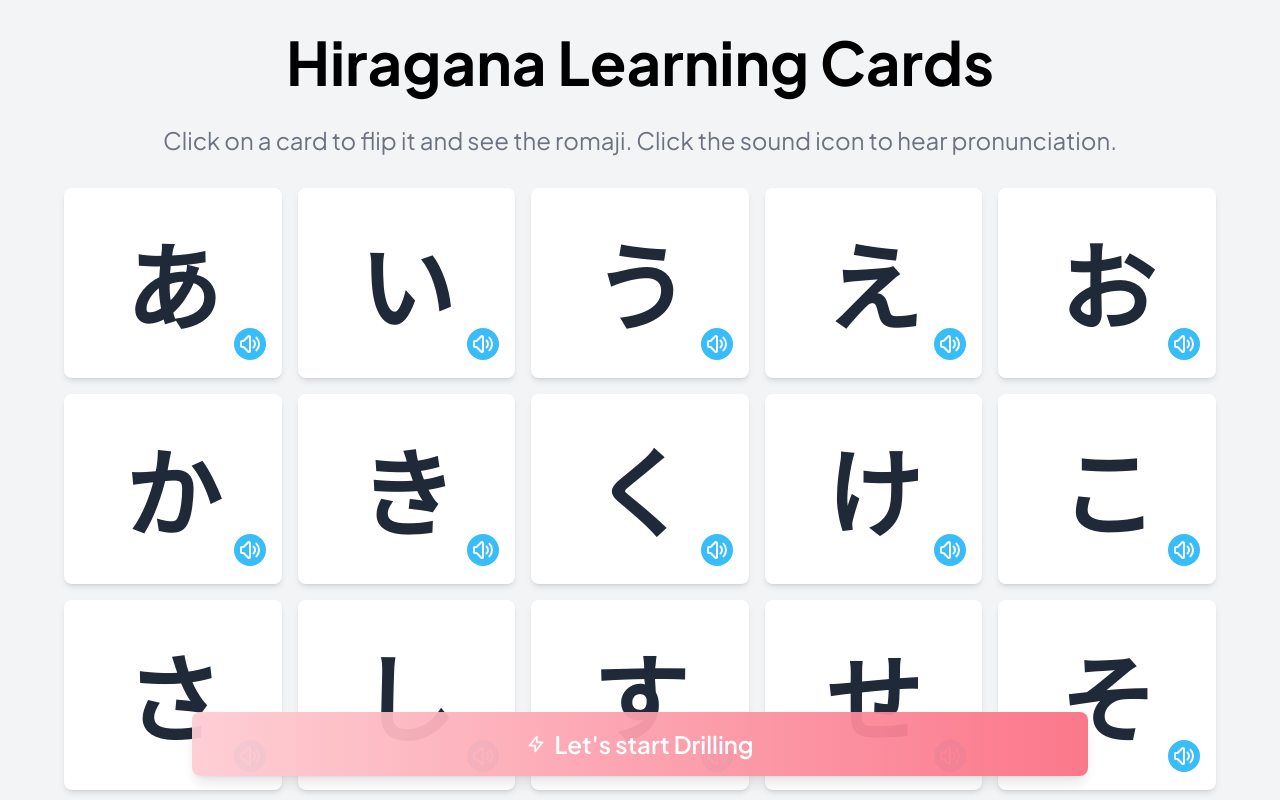
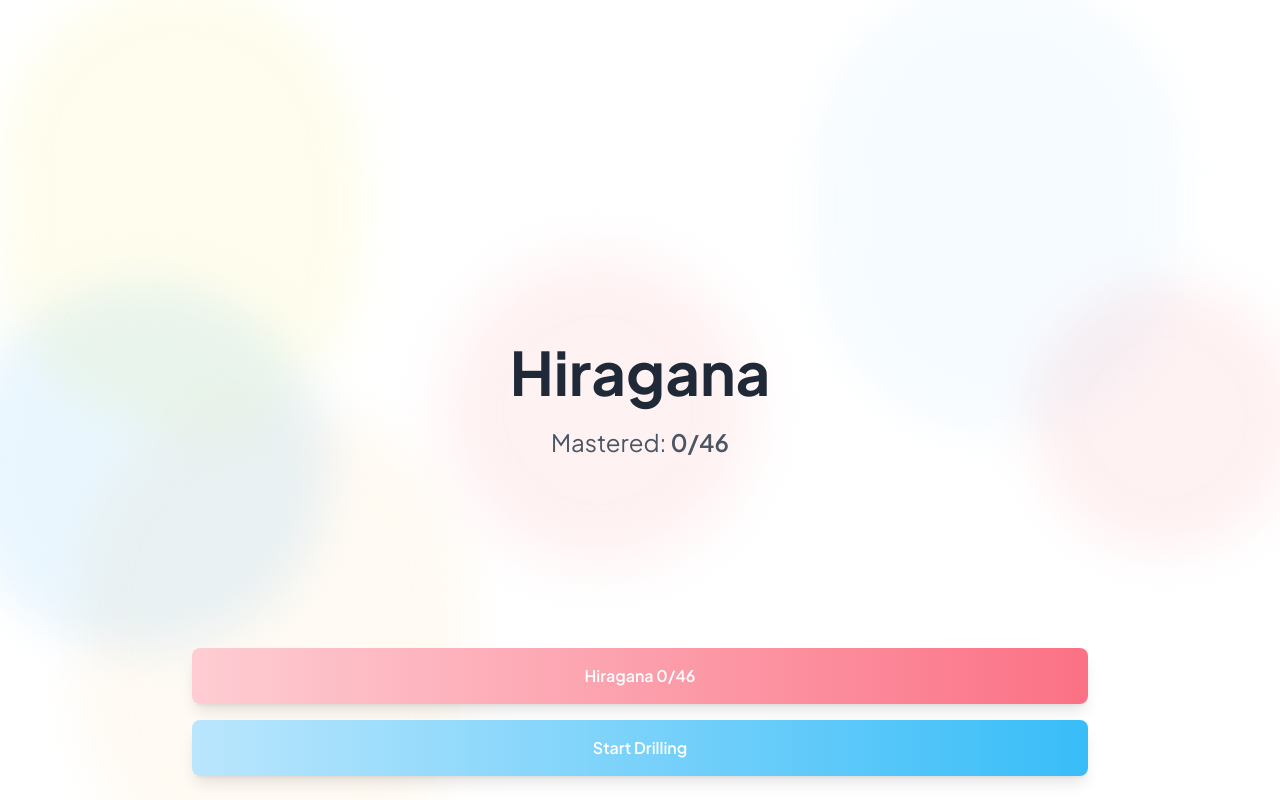
Before and after one commit to Padillahirpan/hika-nihongo-website, a Next.js app: page / in a window 1280 px wide. Shown: the top 800 px of the page. Built offline with nearby package versions, Linux system fonts and the light colour scheme.

Commit message:
feat: add home page

```diff
--- a/app/page.js
+++ b/app/page.js
@@ -1,104 +1,69 @@
-"use client";
+'use client';
 
-import { useState, useEffect } from "react";
-import HiraganaCard from "../components/HiraganaCard";
-import EmptyCard from "../components/EmptyCard";
-import { hiraganaData } from "../data/hiraganaData";
-import { useRouter } from "next/navigation";
+import { useState, useEffect } from 'react';
+import Link from 'next/link';
+import { hiraganaData } from '../data/hiraganaData';
 
-export default function Home() {
-  const router = useRouter();
-  const [updatedHiraganaData, setUpdatedHiraganaData] = useState(hiraganaData);
+export default function HomePage() {
+  const [masteredCount, setMasteredCount] = useState(0);
+  const totalHiragana = hiraganaData.filter(char => char.hiragana !== ' ').length;
 
-  // Function to load mastery levels from localStorage
-  const loadMasteryLevels = () => {
-    const savedMasteryLevels = JSON.parse(
-      localStorage.getItem("hiraganaProgress") || "{}",
-    );
+  useEffect(() => {
+    // Count mastered hiragana from localStorage
+    try {
+      const savedProgress = localStorage.getItem('hiraganaProgress');
+      if (savedProgress) {
+        const parsedProgress = JSON.parse(savedProgress);
+        // Ensure parsedProgress is an object before counting mastered items
+        const mastered = typeof parsedProgress === 'object'
+          ? Object.values(parsedProgress).filter(level => level >= 90).length
+          : 0;
 
-    // Update hiraganaData with saved mastery levels
-    const updatedData = hiraganaData.map((item) => ({
-      ...item,
-      masteryLevel: savedMasteryLevels[item.romaji] || item.masteryLevel,
-    }));
 
-    setUpdatedHiraganaData(updatedData);
-  };
-
-  // Load saved mastery levels from localStorage on component mount
-  useEffect(() => {
-    loadMasteryLevels();
-
-    // Add event listener to reload data when window gains focus (user returns from drilling)
-    const handleFocus = () => {
-      loadMasteryLevels();
-    };
-
-    window.addEventListener("focus", handleFocus);
-
-    // Cleanup event listener
-    return () => {
-      window.removeEventListener("focus", handleFocus);
-    };
+        console.log(`this is mastered: ${mastered} dan ${savedProgress}`);
+        setMasteredCount(mastered);
+      }
+    } catch (error) {
+      console.error("Failed to load mastery data:", error);
+      setMasteredCount(0); // Set to 0 if there's an error
+    }
   }, []);
 
-  const handleDrillingClick = () => {
-    router.push("/drilling");
-  };
-
   return (
-    <main className="min-h-screen p-8 bg-gray-100">
-      <div className="max-w-6xl mx-auto">
-        <h1 className="text-6xl font-bold text-center mb-8 font-jakarta">
-          Hiragana Learning Cards
-        </h1>
-        <p className="text-2xl font-regular text-gray-500 text-center mb-8 font-jakarta">
-          Click on a card to flip it and see the romaji. Click the sound icon to
-          hear pronunciation.
-        </p>
-
-        <div className="grid grid-cols-5 md:grid-cols-5 lg:grid-cols-5 gap-2 sm:gap-4">
-          {updatedHiraganaData.map((item, index) => (
-            <div key={index} className="flex justify-center">
-              {item.hiragana !== " " ? (
-                <HiraganaCard
-                  hiragana={item.hiragana}
-                  romaji={item.romaji}
-                  masteryLevel={item.masteryLevel}
-                />
-              ) : (
-                <EmptyCard />
-              )}
-            </div>
-          ))}
-        </div>
-        <div className="w-full h-[20px] mt-16 rounded-lg mb-4 flex items-center justify-center"/>
+    <div className="min-h-screen bg-white">
+      <div className="absolute inset-0 overflow-hidden">
+        <div className="absolute -left-10 top-1/3 w-[24rem] h-[24rem] bg-sky-100 rounded-full mix-blend-multiply filter blur-xl opacity-70 animate-blob"></div>
+        <div className="absolute -right-10 top-1/3 w-72 h-72 bg-rose-100 rounded-full mix-blend-multiply filter blur-xl opacity-50 animate-blob animation-delay-2000"></div>
+        <div className="absolute left-1/3 bottom-1/4 w-72 h-72 bg-rose-100 rounded-full mix-blend-multiply filter blur-xl opacity-50 animate-blob animation-delay-4000"></div>
+        <div className="absolute left-20 top-1/2 bottom-1/4 w-[30%] h-[60%] bg-orange-100 rounded-full mix-blend-multiply filter blur-xl opacity-30 animate-blob animation-delay-6000"></div>
+        <div className="absolute right-20 -top-10 w-[30%] h-[60%] bg-sky-100 rounded-full mix-blend-multiply filter blur-xl opacity-30 animate-blob animation-delay-2000"></div>
+        <div className="absolute start1/2 -top-10 w-[30%] h-[60%] bg-yellow-100 rounded-full mix-blend-multiply filter blur-xl opacity-30 animate-blob animation-delay-2000"></div>
 
       </div>
 
-      {/* Drilling Button */}
-      <button
-        onClick={handleDrillingClick}
-        className="fixed bottom-6 left-1/2 transform -translate-x-1/2 max-w-4xl w-11/12 rounded-lg opacity-95 bg-gradient-to-r from-rose-200 to-rose-400 hover:from-rose-400 hover:to-rose-500 text-white px-6 py-4 shadow-lg transition-all duration-300 hover:scale-105 z-50 flex items-center justify-center space-x-2"
-        aria-label="Start Drilling"
-      >
-        <svg
-          className="w-5 h-5"
-          fill="none"
-          stroke="currentColor"
-          viewBox="0 0 24 24"
-        >
-          <path
-            strokeLinecap="round"
-            strokeLinejoin="round"
-            strokeWidth={2}
-            d="M13 10V3L4 14h7v7l9-11h-7z"
-          />
-        </svg>
-        <span className="sm:text-xl xl:text-2xl font-semibold">
-          Let's start Drilling
-        </span>
-      </button>
-    </main>
+      <div className="relative z-10 flex flex-col items-center justify-center min-h-screen p-4">
+        <h1 className="text-6xl font-bold text-gray-800 mb-6 font-jakarta">Hiragana</h1>
+        <div className="text-2xl text-gray-600 font-jakarta">
+          Mastered: <span className="font-semibold">{masteredCount}/{totalHiragana}</span>
+        </div>
+      </div>
+
+      <div className="fixed bottom-6 left-0 right-0 flex justify-center items-center gap-4 px-4 z-50">
+        <div className="flex flex-col w-11/12 max-w-4xl gap-4 items-center">
+          <Link
+            href="/hiragana"
+            className="flex-1 w-full max-w-lm bg-gradient-to-r from-rose-200 to-rose-400 hover:from-rose-400 hover:to-rose-500 rounded-lg px-6 py-4 shadow-lg hover:shadow-xl transition-all duration-300 text-center font-semibold text-white"
+          >
+            Hiragana <span className="font-semibold">{masteredCount}/{totalHiragana}</span>
+          </Link>
+          <Link
+            href="/drilling"
+            className="flex-1 w-full max-w-lm bg-gradient-to-r from-sky-200 to-sky-400 hover:from-sky-400 hover:to-sky-500 rounded-lg px-6 py-4 shadow-lg hover:shadow-xl transition-all duration-300 text-center font-semibold text-white"
+          >
+            Start Drilling
+          </Link>
+        </div>
+      </div>
+    </div>
   );
 }
```
